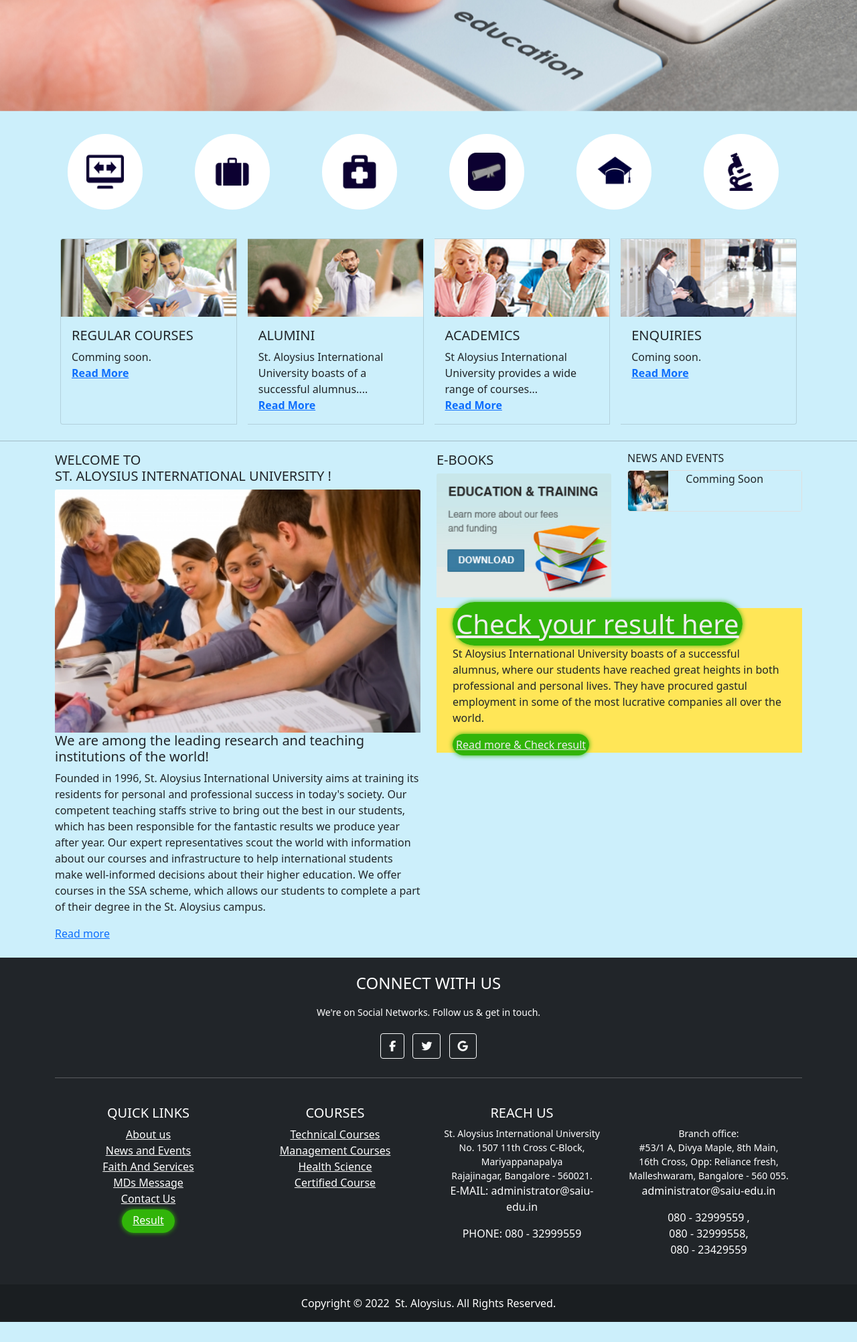
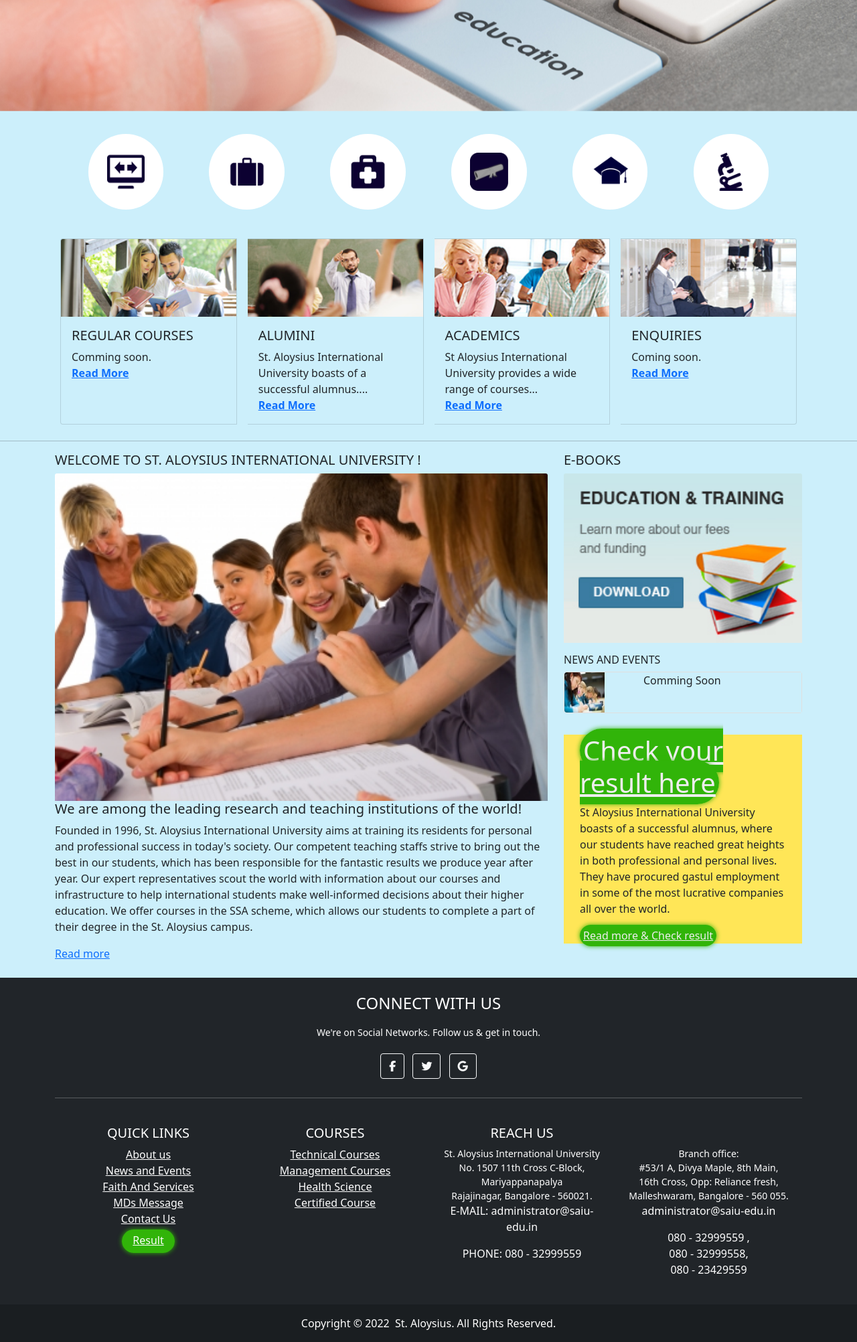
Before and after one commit to sunilyadav-web/sai, a Django app: template student/templates/student/home2.html in a window 1280 px wide. Shown: the part 379-2383 px from the top of the page at 67% size. Before the commit the page ends 2353 px from the top, so only its background shows below. Run offline with Django 3.2, Linux system fonts and the light colour scheme; the template is opened without the code that fills it: values that come from a table or form of the project are taken from there, others are empty; data comes from the database, SQL or seed files in the repository; tables that the repository leaves empty hold one stand-in row (values such as "Sample post"); parts of the project's set-up code (start-up, migrations or seed data) failed here and were passed over; some libraries are stand-ins or nearby versions.

Commit message:
improved home page deisgn

```diff
--- a/static/student/css/style.css
+++ b/static/student/css/style.css
@@ -193,7 +193,14 @@
   width:715px
 }
 
+.course-box{
+  height: 150px!important;
+  width: 150px !important;
+}
 
 @media only screen and (max-width: 600px) {
-
+.course-box{
+  height:100px !important;
+  width: 200px !important;
 }
+}
--- a/student/templates/student/home2.html
+++ b/student/templates/student/home2.html
@@ -7,6 +7,7 @@
 
 
 {% endblock css %}
+
 
 {% block content %}
 
@@ -36,10 +37,9 @@
 
 
 <div class="container mt-3">
-  <div class="row" id="iconF" style="display: flex;overflow-y: hidden; overflow-x: hidden;">
-    <div class="col-xl-2 ">
-      <div class="bg-transparent d-flex justify-content-center align-items-center course-left"
-        style="width: 150px;height: 150px;">
+  <div class="align-items-center justify-content-evenly d-flex overflow-auto" id="iconF">
+    <div class="bg-transparent d-flex justify-content-center align-items-center course-left course-box"
+      >
       <a href="/courses"
         class="hover-parent rounded-circle bg-white w-75 h-75 d-flex justify-content-center align-items-center position-relative overflow-hidden">
         <img src="{% static 'student/image/technology.png' %}" class="w-50 h-50">
@@ -48,10 +48,8 @@
         </div>
       </a>
     </div>
-    </div>
-    <div class="col-xl-2 ">
-      <div class="bg-transparent d-flex justify-content-center align-items-center course-left1"
-        style="width: 150px;height: 150px;">
+    <div class="bg-transparent d-flex justify-content-center align-items-center course-left1 course-box"
+      >
       <a href="/health_science_courses"
         class="hover-parent rounded-circle bg-white w-75 h-75 d-flex justify-content-center align-items-center position-relative overflow-hidden">
         <img src="{% static 'student/image/management.png' %}" class="w-50 h-50">
@@ -60,10 +58,8 @@
         </div>
       </a>
     </div>
-    </div>
-    <div class="col-xl-2 ">
-      <div class="bg-transparent d-flex justify-content-center align-items-center course-bottom"
-        style="width: 150px;height: 150px;">
+    <div class="bg-transparent d-flex justify-content-center align-items-center course-bottom course-box"
+      >
       <a href="/health_science_courses"
         class="hover-parent rounded-circle bg-white w-75 h-75 d-flex justify-content-center align-items-center position-relative overflow-hidden">
         <img src="{% static 'student/image/health.png' %}" class="w-50 h-50">
@@ -72,10 +68,8 @@
         </div>
       </a>
     </div>
-    </div>
-    <div class="col-xl-2 ">
-      <div class="bg-transparent d-flex justify-content-center align-items-center course-bottom"
-        style="width: 150px;height: 150px;">
+    <div class="bg-transparent d-flex justify-content-center align-items-center course-bottom course-box"
+      >
       <a href="/certificate"
         class="hover-parent rounded-circle bg-white w-75 h-75 d-flex justify-content-center align-items-center position-relative overflow-hidden">
         <img src="{% static 'student/image/certification.png' %}" class="w-50 h-50">
@@ -84,10 +78,8 @@
         </div>
       </a>
     </div>
-    </div>
-    <div class="col-xl-2 ">
-      <div class="bg-transparent d-flex justify-content-center align-items-center course-right"
-        style="width: 150px;height: 150px;">
+    <div class="bg-transparent d-flex justify-content-center align-items-center course-right course-box"
+      >
       <a href="/courses"
         class="hover-parent rounded-circle bg-white w-75 h-75 d-flex justify-content-center align-items-center position-relative overflow-hidden">
         <img src="{% static 'student/image/pg.png' %}" class="w-50 h-50">
@@ -96,10 +88,8 @@
         </div>
       </a>
     </div>
-    </div>
-    <div class="col-xl-2 course-right">
-      <div class="bg-transparent d-flex justify-content-center align-items-center course-right1"
-        style="width: 150px;height: 150px;">
+    <div class="bg-transparent d-flex justify-content-center align-items-center course-right1 course-right course-box"
+      >
       <a href="/courses"
         class="hover-parent rounded-circle bg-white w-75 h-75 d-flex justify-content-center align-items-center position-relative overflow-hidden">
         <img src="{% static 'student/image/research.png' %}" class="w-50 h-50">
@@ -107,7 +97,6 @@
           <div>Research Courses</div>
         </div>
       </a>
-      </div>
     </div>
   </div>
 </div>
@@ -155,9 +144,8 @@
 
 <div class="container my-2">
   <div class="row">
-    <div class="col-6 greeting-left">
-      <h5>WELCOME TO <br>
-        ST. ALOYSIUS INTERNATIONAL UNIVERSITY !</h5>
+    <div class="col-sm-7 col-md-8 greeting-left col-12">
+      <h5>WELCOME TO ST. ALOYSIUS INTERNATIONAL UNIVERSITY !</h5>
       <img src="{% static 'student/image/img1.jpg' %}" class="card-img-top" alt="...">
       <h5>We are among the leading research and teaching institutions of the world!</h5>
       <p>
@@ -170,13 +158,12 @@
       <p class="readmore"><a href="/about" title="Read more">Read more</a></p>
     </div>
 
-    <div class="col-6 greeting-right">
-      <div class="row">
-        <div class="col-6">
+    <div class="col-sm-4 col-12 greeting-right">
+        <div class="">
           <h5>E-BOOKS</h5>
           <img src="{% static 'student/image/education.jpg' %}" class="card-img-top" alt="...">
         </div>
-        <div class=" col-6">
+        <div class="my-3">
           <h6>NEWS AND EVENTS</h6>
           <div class="card mb-3" style="max-width: 540px;">
             <div class="row g-0">
@@ -185,7 +172,6 @@
               </div>
               <div class="col-md-8" id="changing">
                 <p class="card-text" id="changing">Comming Soon</p>
-              </div>
               </div>
             </div>
         </div>
@@ -225,15 +211,15 @@
   //sr.reveal('#head',{origin:'bottom'})
   //sr.reveal('#mylogo',{ origin: 'top' })
   //sr.reveal('.navbar',{ origin: 'bottom',delay:450 })
-  sr.reveal('.carousel', {origin:'bottom', delay: 500 })
-  sr.reveal('.course-left', { delay: 600, origin: 'left', duration:2000 })
-  sr.reveal('.course-left1', { delay: 650, origin: 'left', duration:2000 })
-  sr.reveal('.course-bottom', { delay: 750, origin: 'bottom' , duration:2000, distance:'100px'})
-  sr.reveal('.course-right', { delay: 850, origin: 'right' , duration:2000})
-  sr.reveal('.course-right1', { delay: 900, origin: 'right', duration:2000 })
-  sr.reveal('.blog-card', { delay: 900, origin: 'bottom', duration:2000 })
-  sr.reveal('.greeting-left', { delay: 900, origin: 'left', duration:2500 })
-  sr.reveal('.greeting-right', { delay: 900, origin: 'right', duration:2500 })
+  sr.reveal('.carousel', { origin: 'bottom', delay: 500 })
+  sr.reveal('.course-left', { delay: 600, origin: 'left', duration: 2000 })
+  sr.reveal('.course-left1', { delay: 650, origin: 'left', duration: 2000 })
+  sr.reveal('.course-bottom', { delay: 750, origin: 'bottom', duration: 2000, distance: '100px' })
+  sr.reveal('.course-right', { delay: 850, origin: 'right', duration: 2000 })
+  sr.reveal('.course-right1', { delay: 900, origin: 'right', duration: 2000 })
+  sr.reveal('.blog-card', { delay: 900, origin: 'bottom', duration: 2000 })
+  sr.reveal('.greeting-left', { delay: 900, origin: 'left', duration: 2500 })
+  sr.reveal('.greeting-right', { delay: 900, origin: 'right', duration: 2500 })
 
 
 </script>
```
Also changed, not shown: student/templates/student/home.html (+23 -44 lines), university/settings.py (+10 -11 lines). Lines whose indentation alone changed are shown as unchanged.
